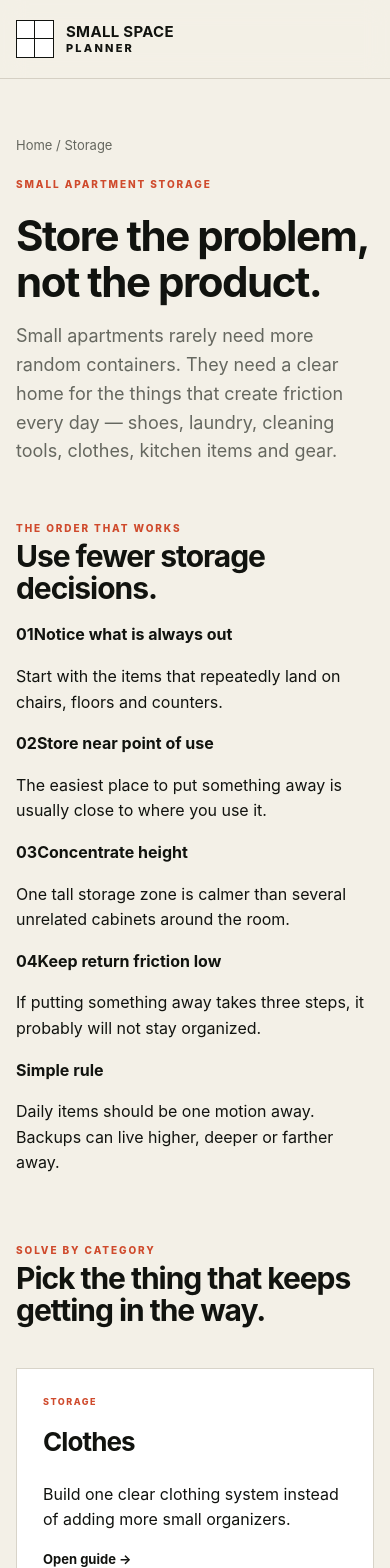
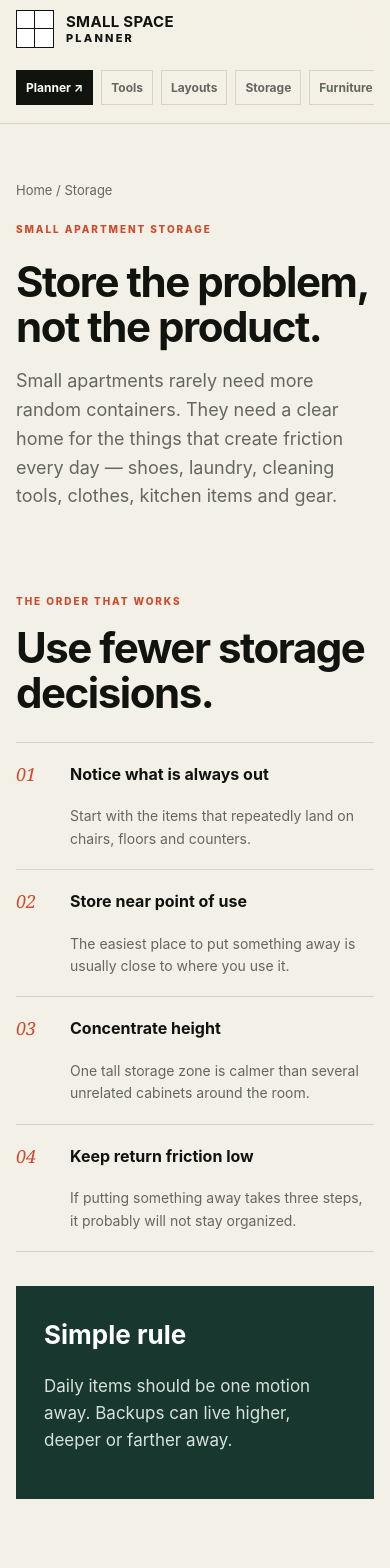
Before and after one commit to talaverilla85/small-space-lab, a Next.js app: page /small-apartment-storage in a window 390 px wide. Shown: the top 1568 px of the page. Built offline with nearby package versions, Linux system fonts and the light colour scheme; no server answers.

Commit message:
Style storage and furniture hubs and restore mobile navigation

```diff
--- a/app/globals.css
+++ b/app/globals.css
@@ -458,3 +458,47 @@ body{background:var(--paper);color:var(--ink);}
 .mini-tool-result.bad{background:#f3ddd8;border-color:#d9aca2}
 .tool-copy{max-width:820px}
 @media(max-width:760px){.mini-tool{grid-template-columns:1fr}}
+
+/* Storage + furniture hubs */
+.storage-framework{display:grid;grid-template-columns:1.25fr .75fr;gap:34px;padding:28px 0 68px;align-items:start}
+.framework-main h2{font-size:clamp(42px,5vw,68px);margin:12px 0 26px}
+.framework-steps{border-top:1px solid var(--line)}
+.framework-steps>div{display:grid;grid-template-columns:44px 180px 1fr;gap:18px;padding:19px 0;border-bottom:1px solid var(--line);align-items:start}
+.framework-steps b,.sequence-item b{font:italic 18px Georgia,serif;color:var(--accent)}
+.framework-steps p{margin:0;color:var(--muted);font-size:14px}
+.storage-rule{background:#17372f;color:#fff;padding:28px;position:sticky;top:104px}
+.storage-rule strong{font-size:26px}
+.storage-rule p{color:#d8e1dc;font-size:17px}
+.storage-problem-grid{grid-template-columns:repeat(2,1fr)}
+.storage-cta{margin-top:42px}
+.storage-diagram{position:relative;min-height:360px;background:#ece9df;border:8px solid #c9c3b7;color:#11130f}
+.storage-wall,.storage-open,.storage-path{position:absolute;display:grid;place-items:center;font-size:10px;letter-spacing:.14em;font-weight:850}
+.storage-wall{left:5%;top:8%;bottom:8%;width:27%;background:#879a8f;color:#fff}
+.storage-open{right:6%;top:8%;width:54%;height:38%;border:1px solid #8c8e87;background:#faf8f2}
+.storage-path{right:6%;bottom:9%;width:54%;height:34%;border:1px dashed #8c8e87;background:#f4e1c9}
+.furniture-sequence{display:grid;grid-template-columns:repeat(5,1fr);border:1px solid var(--line);background:#fff;margin-bottom:40px}
+.sequence-item{min-height:190px;padding:18px;border-right:1px solid var(--line);display:flex;flex-direction:column;gap:8px}
+.sequence-item:last-child{border-right:0}
+.sequence-item strong{font-size:18px;margin-top:auto}
+.sequence-item span{font-size:12px;color:var(--muted)}
+.tape-demo{position:relative;min-height:430px;background:#d8c8b5;overflow:hidden}
+.tape-sofa,.tape-desk,.tape-route{position:absolute;border:3px dashed #fff8e8;display:grid;place-items:center;font-size:10px;letter-spacing:.14em;font-weight:850;color:#5e5549}
+.tape-sofa{left:10%;top:15%;width:55%;height:26%;background:rgba(115,140,126,.32)}
+.tape-desk{right:8%;bottom:12%;width:32%;height:24%;background:rgba(184,104,77,.28)}
+.tape-route{left:14%;bottom:12%;width:37%;height:34%;background:rgba(255,255,255,.18)}
+@media(max-width:900px){
+  .storage-framework{grid-template-columns:1fr}
+  .storage-rule{position:static}
+  .furniture-sequence{grid-template-columns:1fr 1fr}
+  .sequence-item{border-bottom:1px solid var(--line)}
+}
+@media(max-width:620px){
+  .storage-problem-grid,.furniture-sequence{grid-template-columns:1fr}
+  .framework-steps>div{grid-template-columns:36px 1fr}
+  .framework-steps p{grid-column:2}
+  .nav{flex-wrap:wrap;padding:10px 0}
+  .nav-links{display:flex!important;width:100%;overflow-x:auto;gap:8px;padding:2px 0 8px;scrollbar-width:none}
+  .nav-links::-webkit-scrollbar{display:none}
+  .nav-links a{white-space:nowrap;font-size:12px;padding:7px 9px;border:1px solid var(--line)}
+  .nav-links .nav-planner{border-color:var(--ink)}
+}
```
